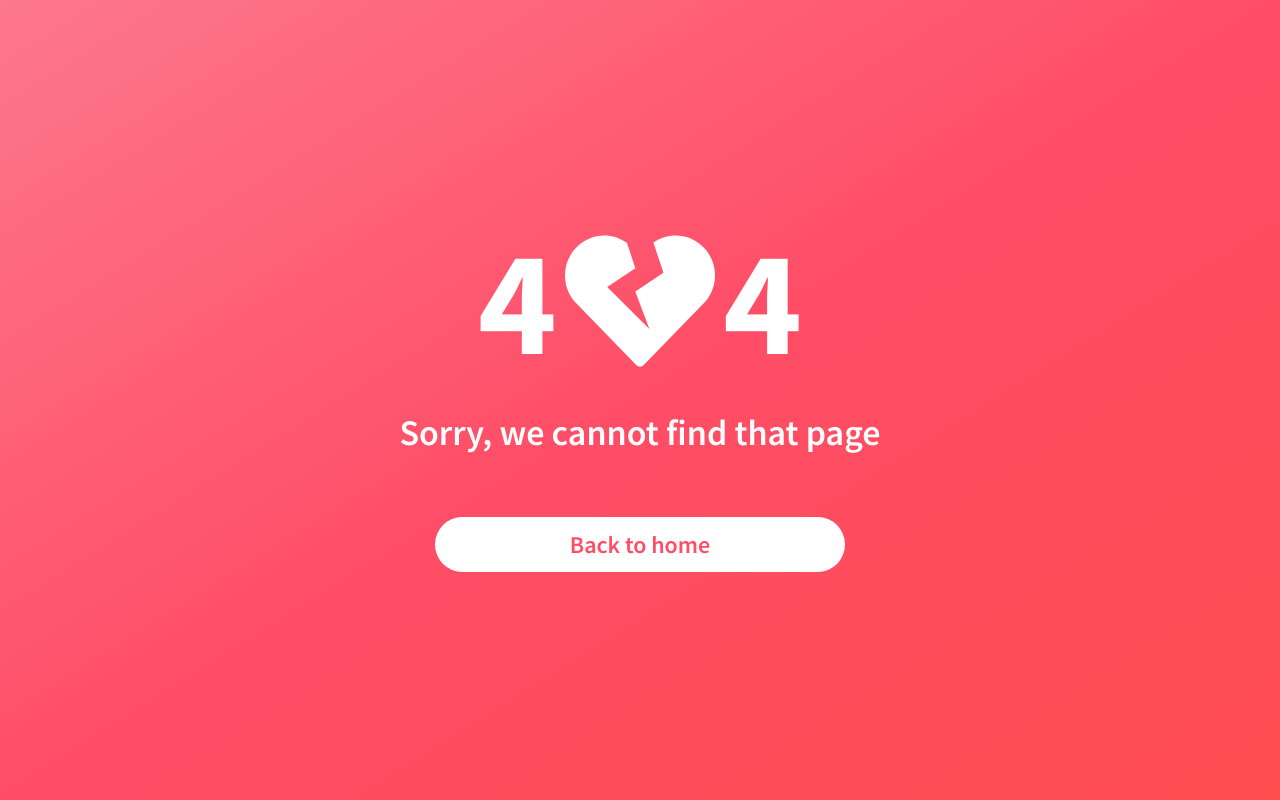
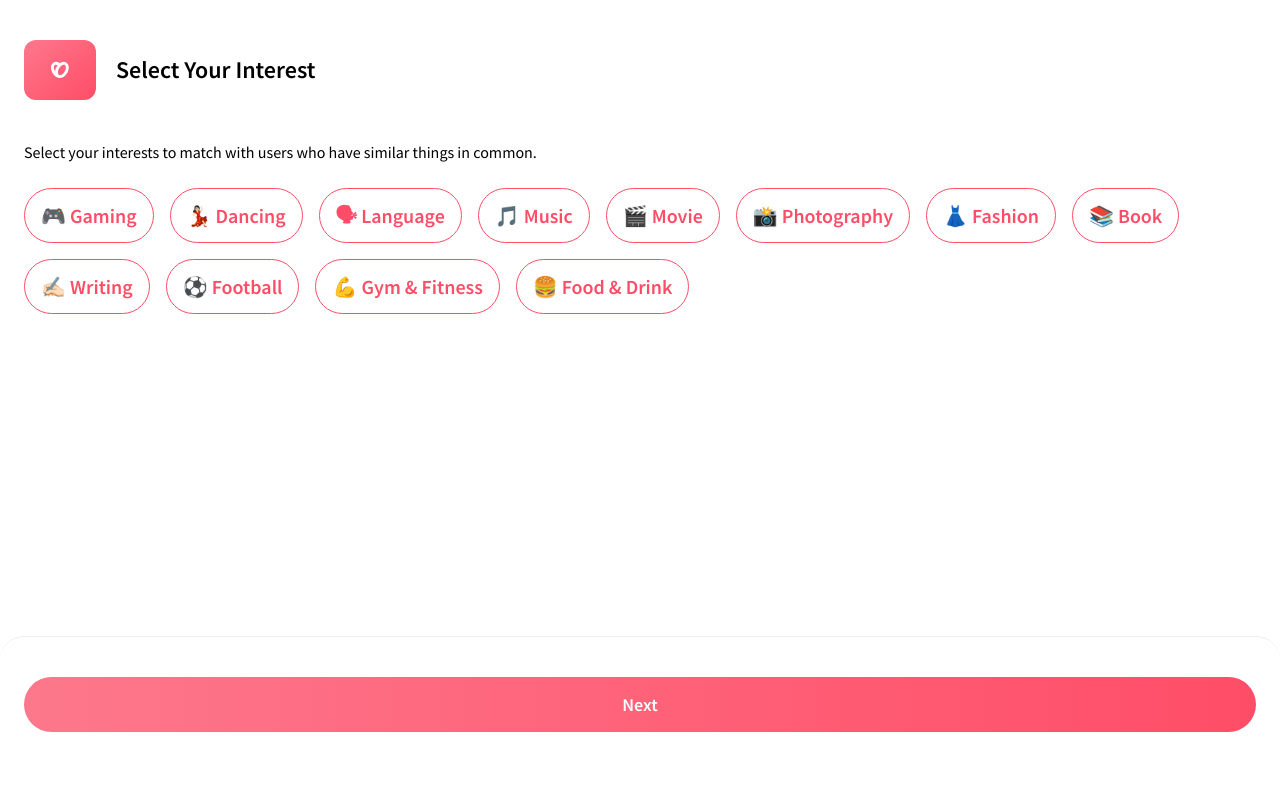
Before and after one commit to b1amage/further-web-front-end, a React (Create React App) app: page /select_interest in a window 1280 px wide. Built offline with nearby package versions, Linux system fonts and the light colour scheme.

Commit message:
select interest

```diff
--- a/src/App.js
+++ b/src/App.js
@@ -22,6 +22,7 @@ import SetupPage from "./views/SetupPage";
 import SetupImagePage from "./views/SetupImagePage";
 import AboutPage from "./views/AboutPage";
 import { ChatDetails } from "./views/ChatDetails";
+import { SelectInterest } from "./views/SelectInterest";
 
 function App() {
 	return (
@@ -61,6 +62,9 @@ function App() {
 				<Route path="/setup" element={<SetupPage />} />
 				<Route path="/setup/img" element={<SetupImagePage />} />
 
+				<Route path="/select_interest" element={<SelectInterest />} />
+
+
 				<Route path="*" element={<NotFoundPage />} />
 			</Routes>
 			<div className="hidden">
--- a/src/components/forgot_password/Button.js
+++ b/src/components/forgot_password/Button.js
@@ -1,7 +1,7 @@
 import React from "react";
 import { useNavigate } from "react-router-dom";
 
-export const Button = ({ name, path }) => {
+export const Button = ({ name, path, className }) => {
   const navigate = useNavigate();
 
   const changePage = () => {
@@ -10,7 +10,7 @@ export const Button = ({ name, path }) => {
 
   return (
     <button
-      className={`w-full h-[55px] mt-[80px] mb-5 rounded-[32px] bg-gradient-to-l from-primary-100 to-primary-50 text-white font-semibold font-sourceSansPro text-lg`}
+      className={`w-full h-[55px] mt-[80px] mb-5 rounded-[32px] bg-gradient-to-l from-primary-100 to-primary-50 text-white font-semibold font-sourceSansPro text-lg ${className}`}
       onClick={changePage}
     >
       {name}
--- /dev/null
+++ b/src/components/select_interest/InterestList.js
@@ -0,0 +1,20 @@
+import React from 'react'
+import Button from '../../utilities/Button'
+export const InterestList = () => {
+  return (
+    <div className='flex flex-wrap gap-4'>
+        <Button children={"🎮 Gaming"} className={`!w-fit text-primary-100 rounded-[100px] border border-primary-100`}/>
+        <Button children={"💃🏻 Dancing"} className={`!w-fit text-primary-100 rounded-[100px] border border-primary-100`}/>
+        <Button children={"🗣 Language"} className={`!w-fit text-primary-100 rounded-[100px] border border-primary-100`}/>
+        <Button children={"🎵 Music"} className={`!w-fit text-primary-100 rounded-[100px] border border-primary-100`}/>
+        <Button children={"🎬 Movie"} className={`!w-fit text-primary-100 rounded-[100px] border border-primary-100`}/>
+        <Button children={"📸 Photography"} className={`!w-fit text-primary-100 rounded-[100px] border border-primary-100`}/>
+        <Button children={"👗 Fashion"} className={`!w-fit text-primary-100 rounded-[100px] border border-primary-100`}/>
+        <Button children={"📚 Book"} className={`!w-fit text-primary-100 rounded-[100px] border border-primary-100`}/>
+        <Button children={"✍🏻 Writing"} className={`!w-fit text-primary-100 rounded-[100px] border border-primary-100`}/>
+        <Button children={"⚽️ Football"} className={`!w-fit text-primary-100 rounded-[100px] border border-primary-100`}/>
+        <Button children={"💪 Gym & Fitness"} className={`!w-fit text-primary-100 rounded-[100px] border border-primary-100`}/>
+        <Button children={"🍔 Food & Drink"} className={`!w-fit text-primary-100 rounded-[100px] border border-primary-100`}/>
+    </div>
+  )
+}
--- a/src/utilities/Button.js
+++ b/src/utilities/Button.js
@@ -1,8 +1,8 @@
 import React from "react";
 
-const Button = ({ primary, secondary, children, className }) => {
+const Button = ({ primary, secondary, children, className, onClick }) => {
 	return (
-		<button
+		<button onClick={onClick}
 			className={`${
 				primary
 					? "bg-gradient-to-br from-primary-50 to-primary-100 text-white"
--- /dev/null
+++ b/src/views/SelectInterest.js
@@ -0,0 +1,24 @@
+import React from "react";
+import { Button } from "../components/forgot_password/Button";
+import Header from "../components/header/Header";
+import { InterestList } from "../components/select_interest/InterestList";
+
+export const SelectInterest = () => {
+  return (
+    <div className="pt-6 h-screen inline-flex flex-col overflow-hidden">
+      <div className="px-6 h-full">
+        <Header title={"Select Your Interest"} />
+        <div className="h-full">
+          <p className="my-6">
+            Select your interests to match with users who have similar things in
+            common.
+          </p>
+          <InterestList />
+        </div>
+      </div>
+      <div className="pt-6 pb-[48px] px-6 h-fit flex items-center border-t border-t-gray rounded-t-[24px]">
+        <Button name={"Next"} className={`!mt-4`} />
+      </div>
+    </div>
+  );
+};
```
